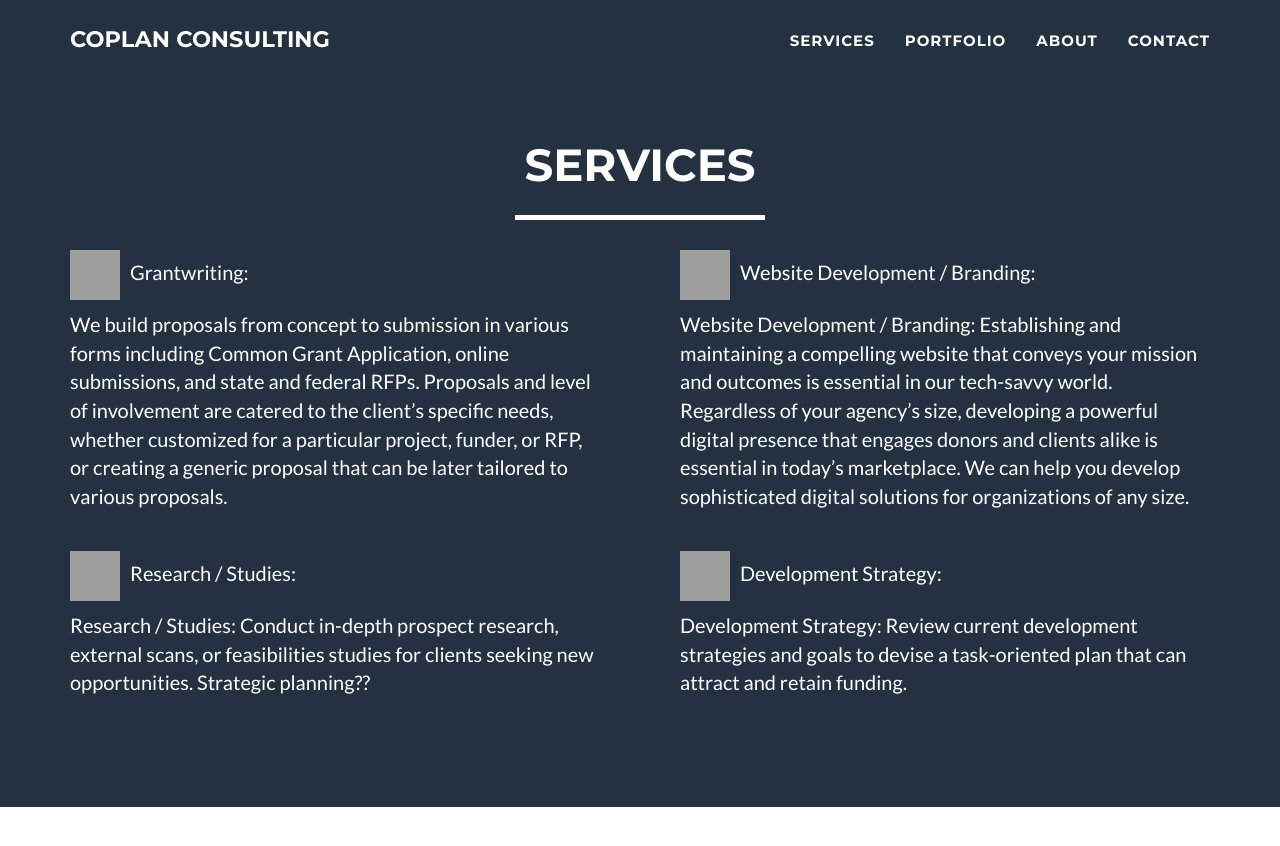
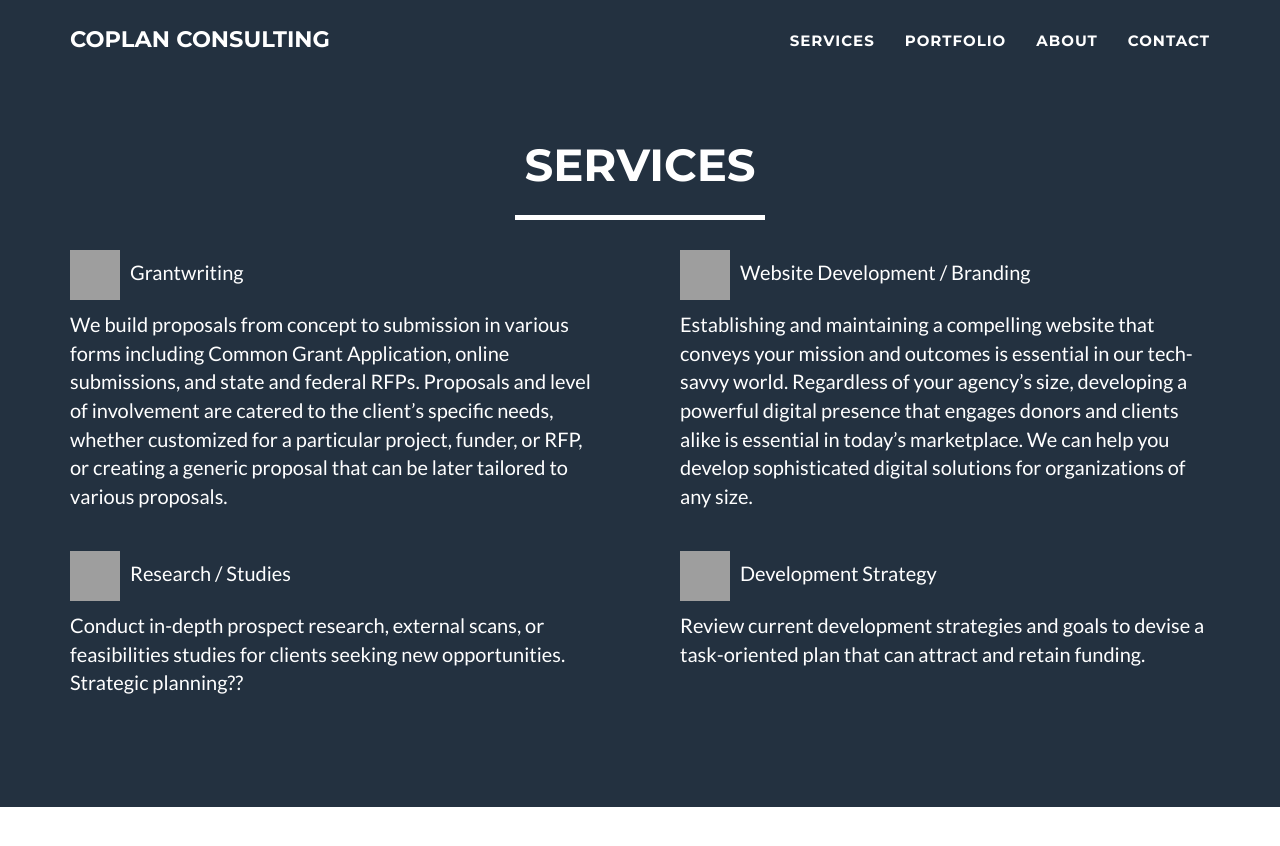
Before and after one commit to ccoplan/ccoplan.github.io, a Jekyll site: the page built from index.html, in a window 1280 px wide and 900 px high, scrolled down 663 px, cut to the strip 0-846 px from the top of the window. Built offline with Jekyll 4.4.1, drawn with Linux system fonts in a browser that asks for light colours; grey boxes are pictures that could not be loaded.

Commit message:
Update services.html

```diff
--- a/_includes/services.html
+++ b/_includes/services.html
@@ -41,23 +41,23 @@
 
       <div class="col-lg-6 left">
 
-        <p class="title-header"><img src="http://icons.iconarchive.com/icons/paomedia/small-n-flat/512/cog-icon.png" width="50" height="50" alt="Icon" /><span style="padding-left: 10px;">Grantwriting:</span></p>
+        <p class="title-header"><img src="http://icons.iconarchive.com/icons/paomedia/small-n-flat/512/cog-icon.png" width="50" height="50" alt="Icon" /><span style="padding-left: 10px;">Grantwriting</span></p>
 
         <p>We build proposals from concept to submission in various forms including Common Grant Application, online submissions, and state and federal RFPs.  Proposals and level of involvement are catered to the client’s specific needs, whether customized for a particular project, funder, or RFP, or creating a generic proposal that can be later tailored to various proposals.</p>
       </div>
       <div class="col-lg-6 right">
-        <p class="title-header"><img src="http://icons.iconarchive.com/icons/paomedia/small-n-flat/512/cog-icon.png" width="50" height="50" alt="Icon" /><span style="padding-left: 10px;">Website Development / Branding:</span></p>
-        <p>Website Development / Branding: Establishing and maintaining a compelling website that conveys your mission and outcomes is essential in our tech-savvy world.  Regardless of your agency’s size, developing a powerful digital presence that engages donors and clients alike is essential in today’s marketplace.  We can help you develop sophisticated digital solutions for organizations of any size.</p>
+        <p class="title-header"><img src="http://icons.iconarchive.com/icons/paomedia/small-n-flat/512/cog-icon.png" width="50" height="50" alt="Icon" /><span style="padding-left: 10px;">Website Development / Branding</span></p>
+        <p>Establishing and maintaining a compelling website that conveys your mission and outcomes is essential in our tech-savvy world.  Regardless of your agency’s size, developing a powerful digital presence that engages donors and clients alike is essential in today’s marketplace.  We can help you develop sophisticated digital solutions for organizations of any size.</p>
       </div>
     </div>
     <div class="row">
       <div class="col-lg-6 left">
-        <p class="title-header"><img src="http://icons.iconarchive.com/icons/paomedia/small-n-flat/512/cog-icon.png" width="50" height="50" alt="Icon" /><span style="padding-left: 10px;">Research / Studies:</span></p>
-        <p>Research / Studies: Conduct in-depth prospect research, external scans, or feasibilities studies for clients seeking new opportunities.  Strategic planning??</p>
+        <p class="title-header"><img src="http://icons.iconarchive.com/icons/paomedia/small-n-flat/512/cog-icon.png" width="50" height="50" alt="Icon" /><span style="padding-left: 10px;">Research / Studies</span></p>
+        <p>Conduct in-depth prospect research, external scans, or feasibilities studies for clients seeking new opportunities.  Strategic planning??</p>
       </div>
       <div class="col-lg-6 right">
-        <p class="title-header"><img src="http://icons.iconarchive.com/icons/paomedia/small-n-flat/512/cog-icon.png" width="50" height="50" alt="Icon" /><span style="padding-left: 10px;">Development Strategy:</span></p>
-        <p>Development Strategy: Review current development strategies and goals to devise a task-oriented plan that can attract and retain funding.</p>
+        <p class="title-header"><img src="http://icons.iconarchive.com/icons/paomedia/small-n-flat/512/cog-icon.png" width="50" height="50" alt="Icon" /><span style="padding-left: 10px;">Development Strategy</span></p>
+        <p>Review current development strategies and goals to devise a task-oriented plan that can attract and retain funding.</p>
       </div>
     </div>
 
```
